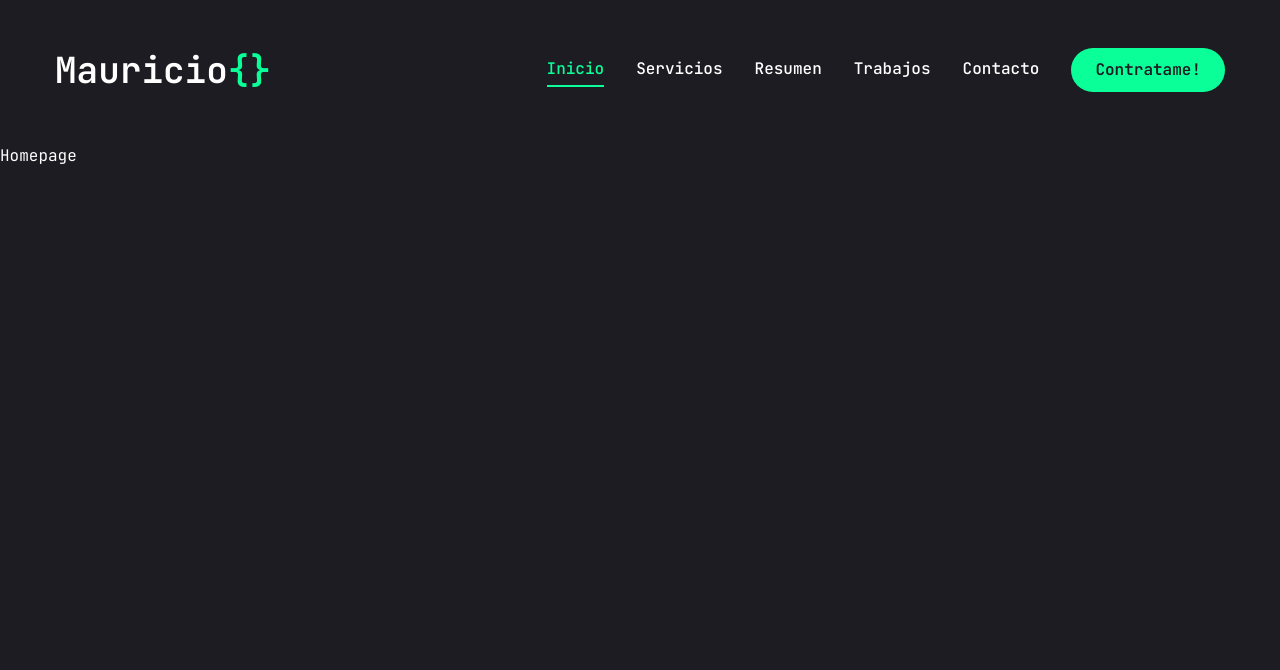
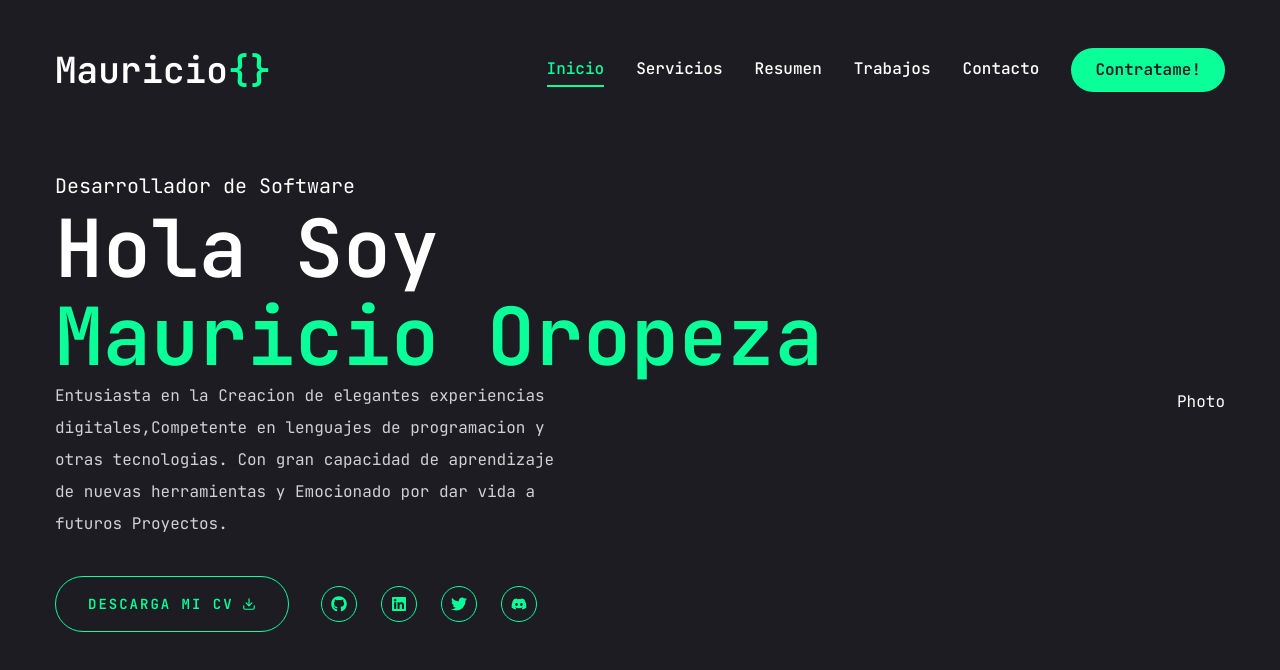
Before and after one commit to fakbo-dev/portfolio-2.0, a Next.js app: page / in a window 1280 px wide. Shown: the top 670 px of the page. Built offline with nearby package versions, Linux system fonts and the light colour scheme.

Commit message:
photo start

```diff
--- a/app/globals.css
+++ b/app/globals.css
@@ -7,4 +7,13 @@
   body {
     @apply font-primary bg-primary text-white leading-loose;
   }
+  .h1 {
+    @apply text-[40px] xl:text-[80px] leading-[1.1] font-semibold
+  }
+  .h2 {
+    @apply text-[36px] xl:text-[48px] leading-[1.1] font-semibold
+  }
+  .h3 {
+    @apply text-[28px] xl:text-[24px] leading-[1.1] font-semibold
+  }
 }
--- a/app/page.jsx
+++ b/app/page.jsx
@@ -1,7 +1,43 @@
-import Image from "next/image";
+import { Button } from "@/components/ui/button";
+import { FiDownload } from "react-icons/fi";
 
-export default function Home() {
+// Component
+import Socials from "@/components/Socials";
+import Photo from "@/components/Photo";
+
+function Home() {
   return (
-    <main>Homepage</main>
+    <section className="h-full">
+      <div className="container mx-auto">
+        <div className="flex flex-col xl:flex-row items-center justify-between xl:pt-8 xl:pb-24">
+          {/* Text */}
+          <div className="text-center xl:text-left">
+            <span className="text-xl">Desarrollador de Software</span>
+            <h1 className="h1">Hola Soy <br /><span className="text-accent">Mauricio Oropeza</span></h1>
+            <p className="max-w-[500px] mb-9 text-white/80">Entusiasta en la Creacion de elegantes experiencias digitales,Competente  en lenguajes de programacion y otras tecnologias. Con gran capacidad de aprendizaje de nuevas herramientas y Emocionado por dar vida a futuros Proyectos.</p>
+            {/* Btn and socials */}
+
+            <div className="flex flex-col xl:flex-row items-center gap-8">
+              <Button
+                variant="outline"
+                size="lg"
+                className="uppercase flex items-center gap-2">
+                <span>Descarga mi CV</span>
+                <FiDownload />
+              </Button>
+              <div className="mb-8 xl:mb-0">
+                <Socials containerStyles="flex gap-6" iconStyle="w-9 h-9 border border-accent rounded-full flex justify-center items-center text-accent text-base hover:bg-accent hover:text-primary hover:transition-all duration-500" />
+              </div>
+            </div>
+          </div>
+          {/* Photo */}
+          <div>
+            <Photo />
+          </div>
+        </div>
+      </div>
+    </section>
   );
 }
+
+export default Home;
--- /dev/null
+++ b/components/Photo.jsx
@@ -0,0 +1,8 @@
+
+const Photo = () => {
+    return (
+        <div>Photo</div>
+    )
+}
+
+export default Photo
--- /dev/null
+++ b/components/Socials.jsx
@@ -0,0 +1,22 @@
+import Link from "next/link";
+
+import { FaGithub, FaLinkedin, FaTwitter, FaDiscord, } from "react-icons/fa"
+
+
+const socials = [
+    { icon: <FaGithub />, path: "https://github.com/fakbo-dev" },
+    { icon: <FaLinkedin />, path: "" },
+    { icon: <FaTwitter />, path: "" },
+    { icon: <FaDiscord />, path: "" },
+]
+const Socials = ({ containerStyles, iconStyle }) => {
+    return (
+        <div className={containerStyles}>
+            {socials.map(({ icon, path }, i) => (
+                <Link key={i} href={path} className={iconStyle}>{icon}</Link>
+            ))}
+        </div>
+    )
+}
+
+export default Socials;
```
